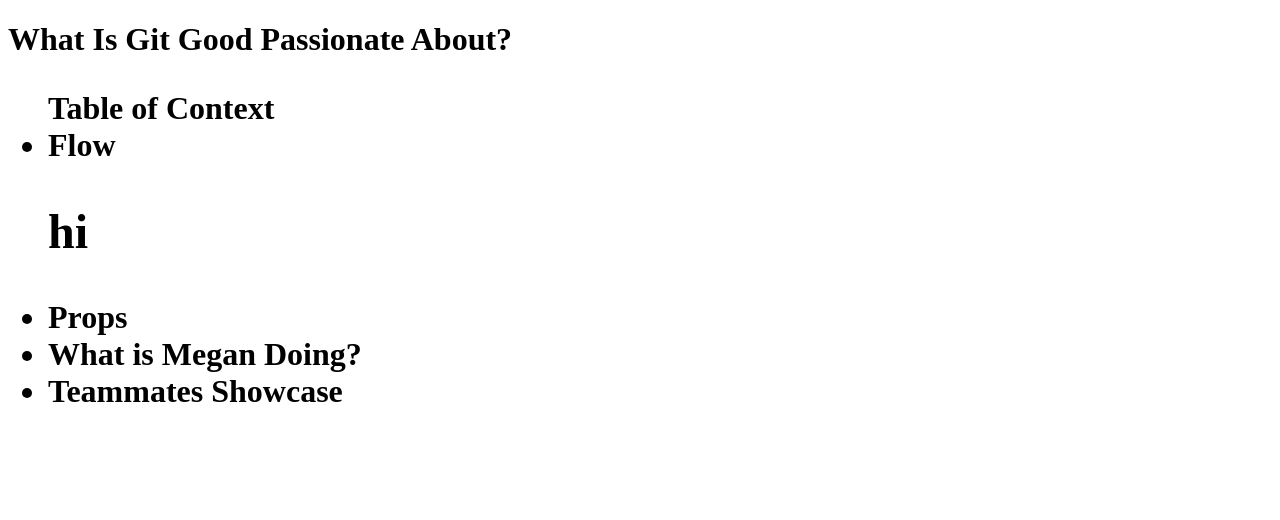
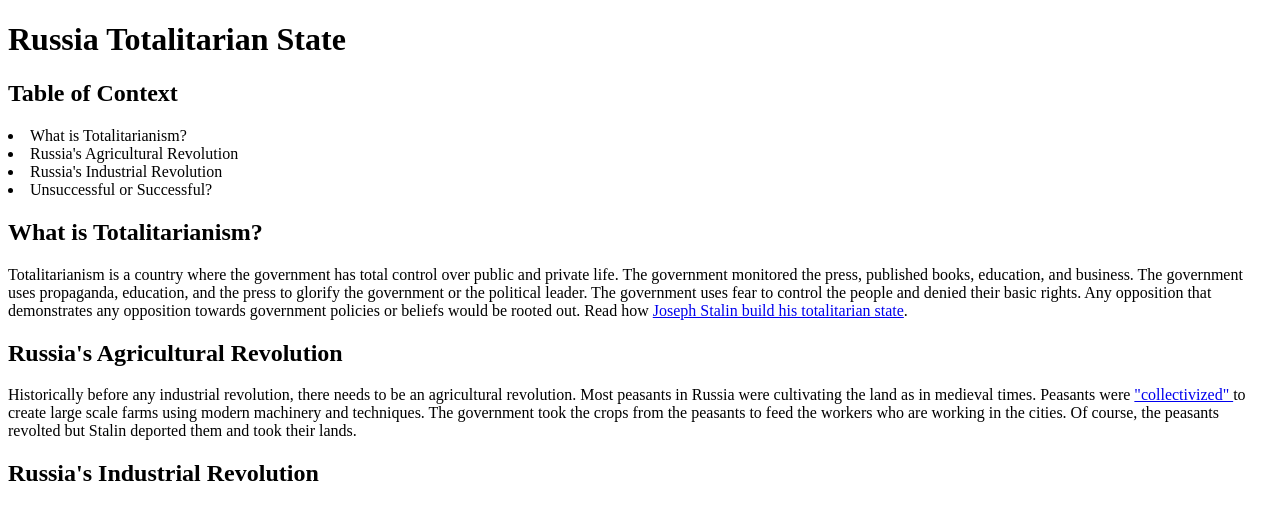
Before and after one commit to meganyan/web, a plain HTML site: page index.html in a window 1280 px wide. Drawn offline with Linux system fonts and the light colour scheme.

Commit message:
Update index.html

```diff
--- a/index.html
+++ b/index.html
@@ -7,14 +7,33 @@ HW03 -- Thank you for coming to my TED talk
 
 <!DOCTYPE HTML>
   <html>
-    <h1>
-      What Is Git Good Passionate About?
-      <ul>Table of Context<!--creates an unesssay indentation -->
-      <li>Flow</li>
-      <h2>hi</h2>
-      <li>Props</li>
-      <li>What is Megan Doing?</li>
-      <li>Teammates Showcase</li>
-      </ul>
-    </h1>
-  </html>
+    <title>TedTalk</title>
+    <h1>Russia Totalitarian State<h1>
+      <h2>Table of Context</h2>
+      <li>What is Totalitarianism?</li>
+      <li>Russia's Agricultural Revolution</li>
+      <li>Russia's Industrial Revolution</li>
+      <li>Unsuccessful or Successful?</li>
+      <h2>What is Totalitarianism?</h2>
+      <p> Totalitarianism is a country where the government has
+          total control over public and private life. The government
+          monitored the press, published books, education, and business.
+          The government uses propaganda, education, and the press to glorify
+          the government or the political leader. The government uses fear to control
+          the people and denied their basic rights.  Any opposition that
+          demonstrates any opposition towards government policies or beliefs
+          would be rooted out. Read how
+          <a href="https://socratic.org/questions/how-did-joseph-stalin-create-a-totalitarian-state-in-the-soviet-union">
+           Joseph Stalin build his totalitarian state</a>.
+      </p>
+      <h2>Russia's Agricultural Revolution</h2>
+      <p>Historically before any industrial revolution, there needs to be an
+        agricultural revolution. Most peasants in Russia were cultivating the
+        land as in medieval times. Peasants were
+        <a href= "https://schoolshistory.org.uk/topics/european-history/russia-soviet-union/collectivisation-agriculture-stalin/">
+        "collectivized" </a> to create large scale farms using modern machinery
+        and techniques. The government took the crops from the peasants to feed
+        the workers who are working in the cities. Of course, the peasants revolted
+        but Stalin deported them and took their lands.
+      </p>
+      <h2>Russia's Industrial Revolution</h2>
```
